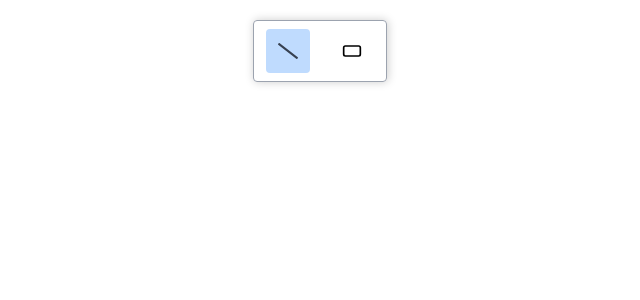
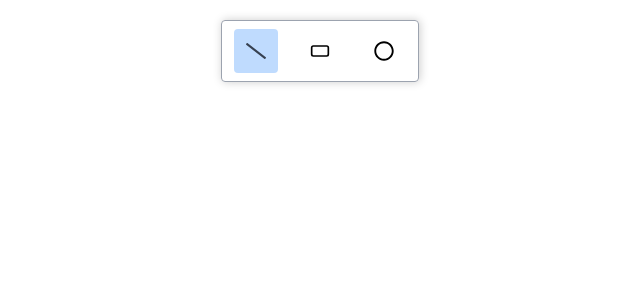
Before and after one commit to nishthaaggarwal15/WhiteBoard-Project, a React (Create React App) app: page / in a window 1280 px wide. Shown: the top 300 px of the page, without its empty margins (320-960 px from the left). Built offline with nearby package versions, Linux system fonts and the light colour scheme; the HTML template or start-up script is replaced by a standard one.

Commit message:
completed circle tool

```diff
--- a/src/components/Board/index.js
+++ b/src/components/Board/index.js
@@ -1,5 +1,5 @@
 
-import { useContext, useEffect, useRef } from 'react';
+import { useContext, useEffect, useLayoutEffect, useRef } from 'react';
 import rough from 'roughjs';
 import boardContext from '../../store/board-context';
 import { TOOL_ACTION_TYPES } from '../../constants';
@@ -22,7 +22,7 @@ canvas.height = window.innerHeight;
 },[])
 
 // to draw the rough canvas
-  useEffect(()=>{
+  useLayoutEffect(()=>{
     const canvas = canvasRef.current;
     const context = canvas.getContext("2d");
     context.save();
--- a/src/components/Toolbox/index.js
+++ b/src/components/Toolbox/index.js
@@ -1,8 +1,8 @@
 import React, { useContext, useState } from 'react'
 import classes from "./index.module.css"
 import cx from "classnames";
-import { FaSlash } from 'react-icons/fa';
-import { LuRectangleHorizontal } from 'react-icons/lu';
+import { FaRegCircle, FaSlash } from 'react-icons/fa';
+import {  LuRectangleHorizontal } from 'react-icons/lu';
 import { TOOL_ITEMS } from '../../constants';
 import boardContext from '../../store/board-context';
 const Toolbox = () => {
@@ -25,6 +25,14 @@ const Toolbox = () => {
          >
           <LuRectangleHorizontal></LuRectangleHorizontal>
           </div>
+
+          {/* //icon 3  */}
+           <div
+         className={cx( classes.toolItem,{[classes.active]:activeToolItem===TOOL_ITEMS.CIRCLE})}
+         onClick={()=> changeToolHandler(TOOL_ITEMS.CIRCLE)}
+         >
+          <FaRegCircle></FaRegCircle>
+          </div>
     </div>
   )
 }
--- a/src/utils/element.js
+++ b/src/utils/element.js
@@ -1,3 +1,4 @@
+import { BsXSquare } from "react-icons/bs";
 import { TOOL_ITEMS } from "../constants";
 import rough from "roughjs/bundled/rough.esm";
 const gen = rough.generator();
@@ -20,6 +21,11 @@ export const createRoughElement= (id,x1,y1,x2,y2,{type})=>{
     case TOOL_ITEMS.RECTANGLE:
       element.roughEle = gen.rectangle(x1, y1, x2 - x1, y2 - y1,options);
       return element;
+      case TOOL_ITEMS.CIRCLE:
+        const cx = (x1+x2)/2,cy = (y1+y2)/2;
+        const width = x2-x1, height= y2-y1;
+        element.roughEle = gen.ellipse(cx,cy,width,height,options);
+        return element;
       default:
    throw new Error("Type not recognized");
     }
```
